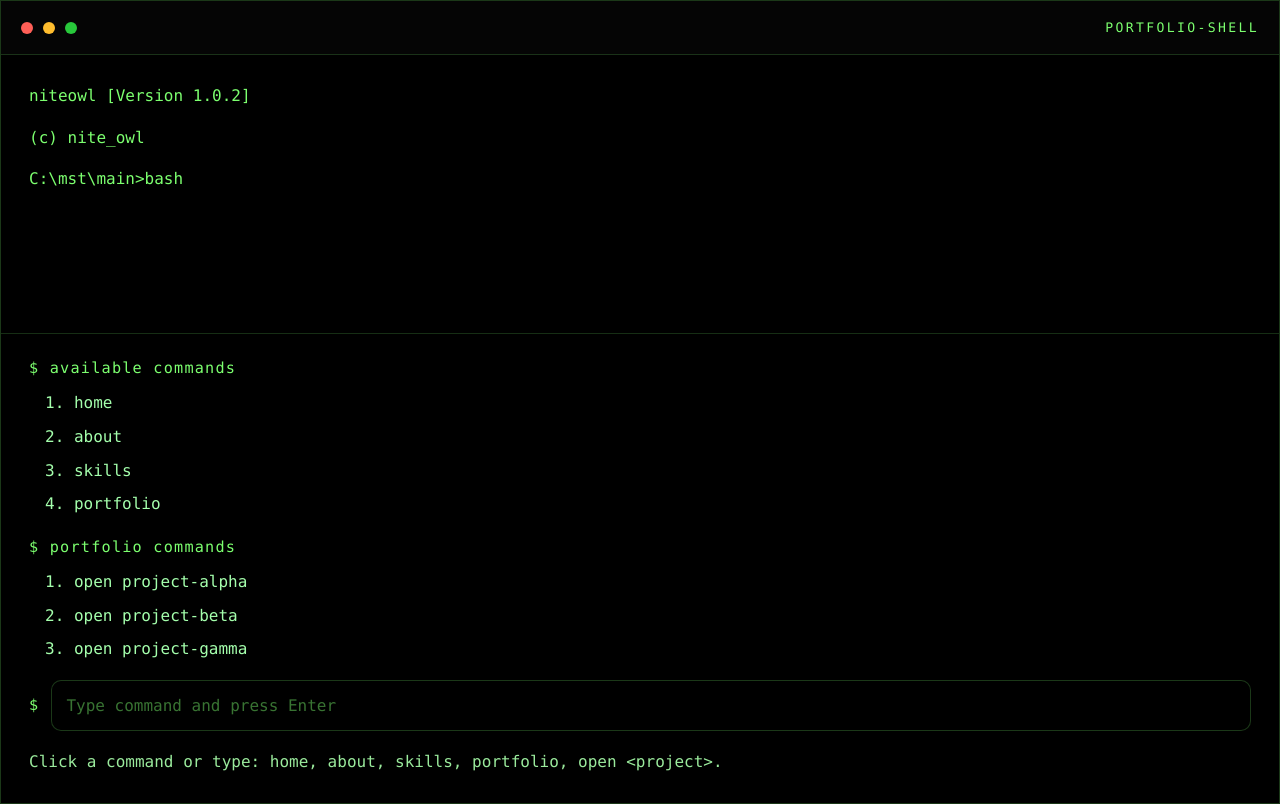
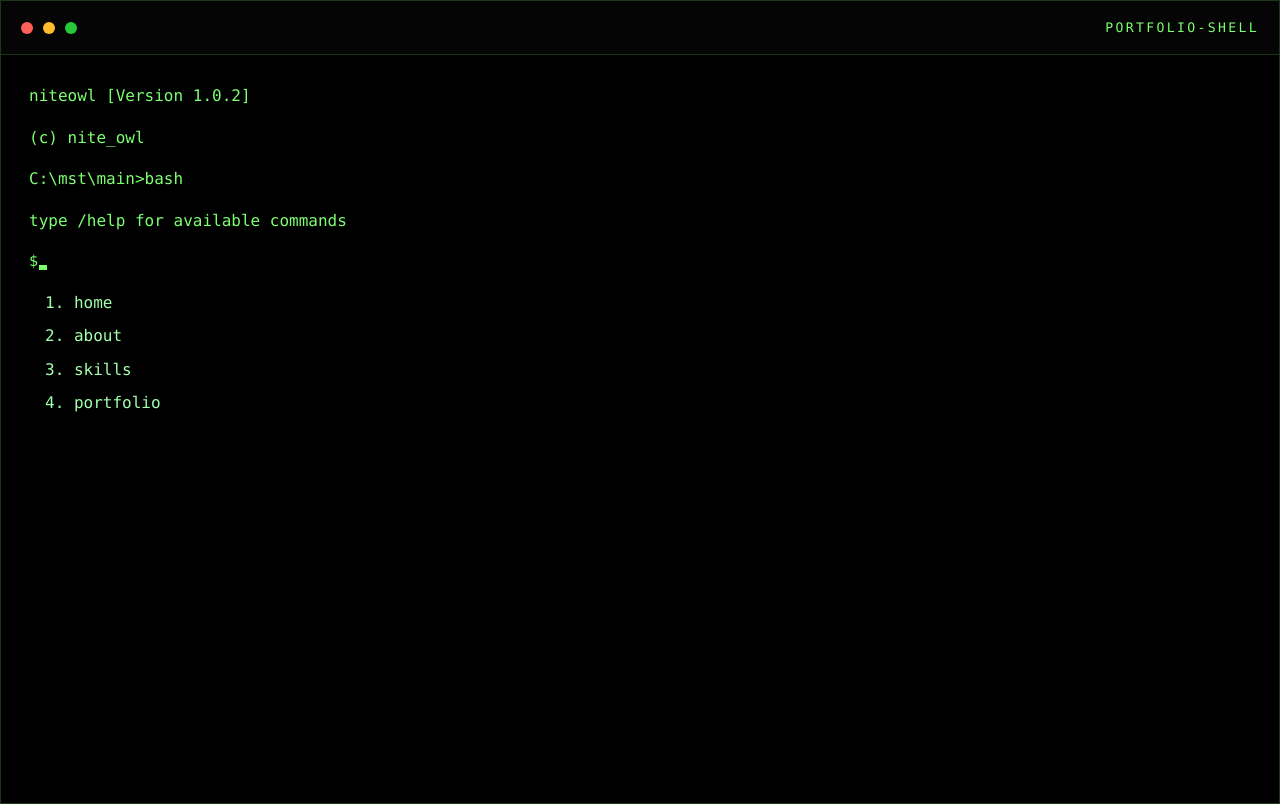
Before and after one commit to erSpell/homepage, a React app: page / in a window 1280 px wide. Built offline with nearby package versions, Linux system fonts and the light colour scheme; the HTML template or start-up script is replaced by a standard one.

Commit message:
adjust terminal

```diff
--- a/src/components/CommandMenu.jsx
+++ b/src/components/CommandMenu.jsx
@@ -12,115 +12,5 @@ const commands = [
 const helpText = 'Click a command or type: home, about, skills, portfolio, open <project>.'
 
 export default function CommandMenu() {
-  const navigate = useNavigate()
-  const [input, setInput] = useState('')
-  const [feedback, setFeedback] = useState(helpText)
-
-  function handleNavigate(path, label) {
-    navigate(path)
-    setFeedback(`$ ${label}`)
-    setInput('')
-  }
-
-  function handleSubmit(event) {
-    event.preventDefault()
-    const command = input.trim().toLowerCase()
-    if (!command) {
-      setFeedback('Please enter a command.')
-      return
-    }
-
-    const matched = commands.find(
-      (item) => item.key === command || item.label.toLowerCase() === command,
-    )
-
-    if (matched) {
-      handleNavigate(matched.path, command)
-      return
-    }
-
-    if (command.startsWith('open ')) {
-      const target = command.slice(5).trim()
-      const bySlug = PROJECTS.find((project) => project.slug === target)
-      const byIndex = PROJECTS[Number(target) - 1]
-
-      if (bySlug) {
-        handleNavigate(`/portfolio/${bySlug.slug}`, command)
-        return
-      }
-
-      if (byIndex) {
-        handleNavigate(`/portfolio/${byIndex.slug}`, command)
-        return
-      }
-    }
-
-    setFeedback(`Command not found: ${command}`)
-  }
-
-  return (
-    <div className="terminal-footer">
-      <div className="terminal-block">
-        <div className="terminal-line">$ available commands</div>
-        <div className="terminal-list">
-          {commands.map((item, index) => (
-            <span
-              key={item.key}
-              className="terminal-item"
-              onClick={() => handleNavigate(item.path, item.key)}
-              role="button"
-              tabIndex={0}
-              onKeyDown={(event) => {
-                if (event.key === 'Enter' || event.key === ' ') {
-                  handleNavigate(item.path, item.key)
-                }
-              }}
-            >
-              {index + 1}. {item.key}
-            </span>
-          ))}
-        </div>
-      </div>
-
-      <div className="terminal-block">
-        <div className="terminal-line">$ portfolio commands</div>
-        <div className="terminal-list">
-          {PROJECTS.map((project, index) => (
-            <span
-              key={project.slug}
-              className="terminal-item"
-              onClick={() => handleNavigate(`/portfolio/${project.slug}`, `open ${project.slug}`)}
-              role="button"
-              tabIndex={0}
-              onKeyDown={(event) => {
-                if (event.key === 'Enter' || event.key === ' ') {
-                  handleNavigate(`/portfolio/${project.slug}`, `open ${project.slug}`)
-                }
-              }}
-            >
-              {index + 1}. open {project.slug}
-            </span>
-          ))}
-        </div>
-      </div>
-
-      <form onSubmit={handleSubmit} className="command-form">
-        <label htmlFor="terminal-input" className="sr-only">
-          Type a command
-        </label>
-        <div className="terminal-input-row">
-          <span className="terminal-line">$</span>
-          <input
-            id="terminal-input"
-            value={input}
-            onChange={(event) => setInput(event.target.value)}
-            placeholder="Type command and press Enter"
-            className="terminal-input"
-            autoComplete="off"
-          />
-        </div>
-      </form>
-      <p className="command-feedback">{feedback}</p>
-    </div>
-  )
+  return null
 }
--- a/src/index.css
+++ b/src/index.css
@@ -154,6 +154,31 @@ select {
   margin: 0;
 }
 
+.prompt-line {
+  display: flex;
+  align-items: flex-end;
+  gap: 0;
+  margin: 0 0 16px;
+}
+
+.cursor-top {
+  display: inline-block;
+  width: 8px;
+  height: 0.28em;
+  margin-bottom: 4px;
+  background: #7cff6f;
+  animation: blink 1s infinite;
+}
+
+@keyframes blink {
+  0%, 49% {
+    opacity: 1;
+  }
+  50%, 100% {
+    opacity: 0;
+  }
+}
+
 .terminal-input {
   width: 100%;
   padding: 12px 14px;
--- a/src/pages/Home.jsx
+++ b/src/pages/Home.jsx
@@ -1,9 +1,49 @@
+import { useNavigate } from 'react-router-dom'
+
+const commands = [
+  { key: 'home', label: 'Home', path: '/' },
+  { key: 'about', label: 'About', path: '/about' },
+  { key: 'skills', label: 'Skills', path: '/skills' },
+  { key: 'portfolio', label: 'Portfolio', path: '/portfolio' },
+]
+
 export default function Home() {
+  const navigate = useNavigate()
+
+  function handleNavigate(path) {
+    navigate(path)
+  }
+
   return (
     <div className="terminal-section">
       <p className="terminal-prompt">niteowl [Version 1.0.2]</p>
       <p className="terminal-prompt">(c) nite_owl</p>
       <p className="terminal-prompt">C:\mst\main&gt;bash</p>
+      <p className="terminal-prompt">
+        type /help for available commands
+      </p>
+      <div className="prompt-line">
+        <span className="terminal-line">$ </span>
+        <span className="cursor-top"></span>
+      </div>
+      <div className="terminal-list">
+        {commands.map((item, index) => (
+          <span
+            key={item.key}
+            className="terminal-item"
+            onClick={() => handleNavigate(item.path)}
+            role="button"
+            tabIndex={0}
+            onKeyDown={(event) => {
+              if (event.key === 'Enter' || event.key === ' ') {
+                handleNavigate(item.path)
+              }
+            }}
+          >
+            {index + 1}. {item.key}
+          </span>
+        ))}
+      </div>
     </div>
   )
 }
```
